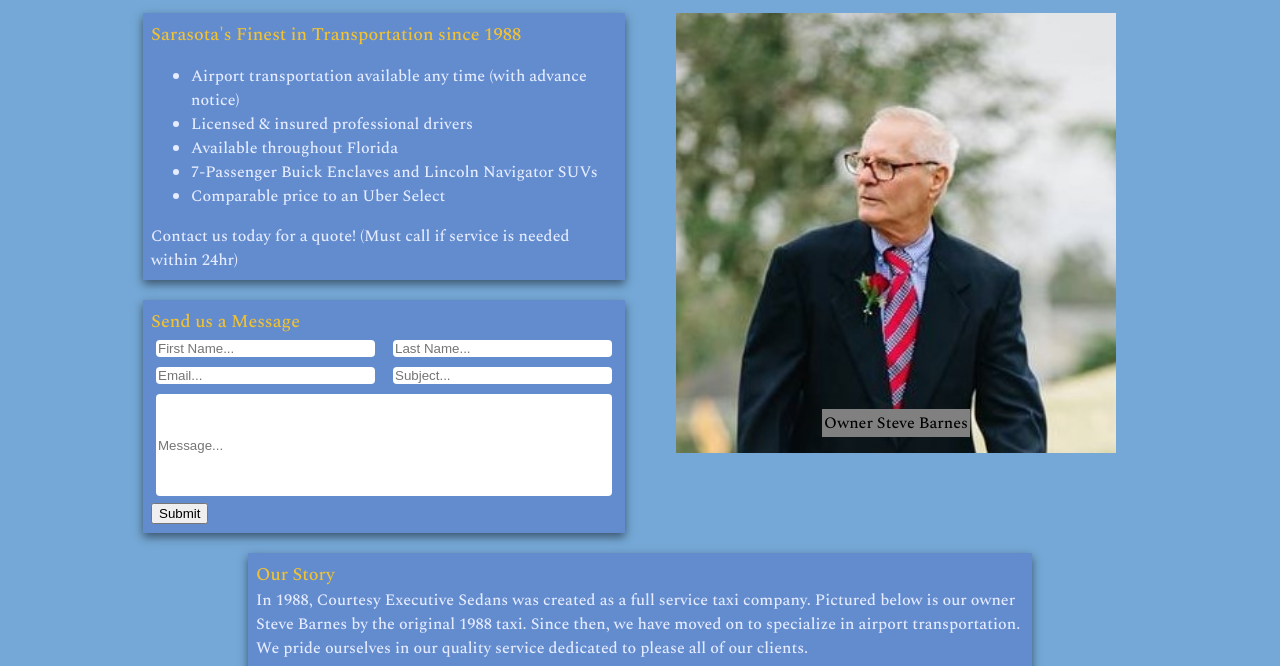
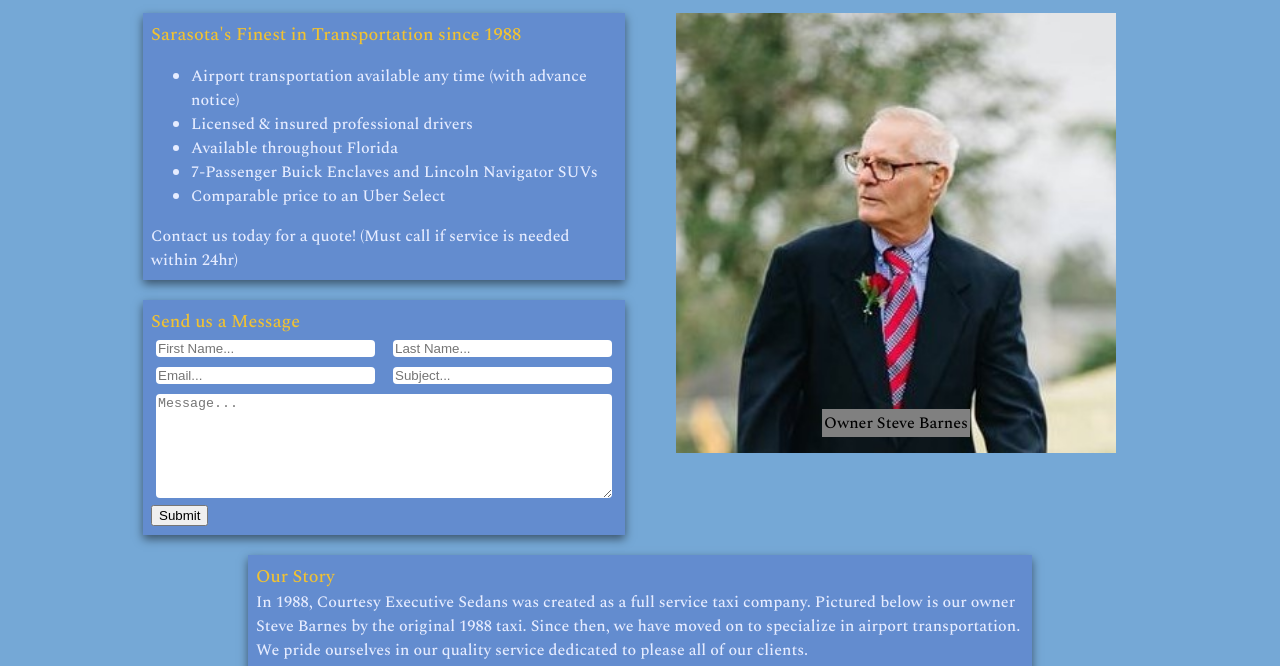
Before and after one commit to alec-kingsley/cesedans, a plain HTML site: page index.html in a window 1280 px wide. Shown: the part 87-753 px from the top of the page. Drawn offline with Linux system fonts and the light colour scheme.

Commit message:
Changed message input so that you can hit enter without submitting form, made it resizable.

```diff
--- a/index.html
+++ b/index.html
@@ -80,7 +80,7 @@
 					<input name="Subject" placeholder="Subject..."></input>
 				</div>
 				<div class="formRow">
-					<input name="Message" placeholder="Message..."></input>
+					<textarea name="Message" placeholder="Message..."></textarea>
 				</div>
 				<button id="contactSubmit">Submit</button>
 			</form>
--- a/style.css
+++ b/style.css
@@ -362,19 +362,20 @@ body {
 	border-spacing: 0px;
 	width: 100%;
 }
-.formRow input {
+.formRow input, .formRow textarea {
 	margin: 5px;
 	display: table-cell;
 	border-radius: 4px;
 	border: 1px;
 	vertical-align: top;
 }
-.formRow input:not([placeholder='Message...']) {
+.formRow input {
 	width: calc(50% - 18px);
 }
-.formRow input[placeholder='Message...'] {
+.formRow textarea {
 	height: 100px;
 	width: calc(100% - 14px);
+  resize: vertical;
 }
 @media only screen and (max-width: 650px) {
 	.formRow input {
```
